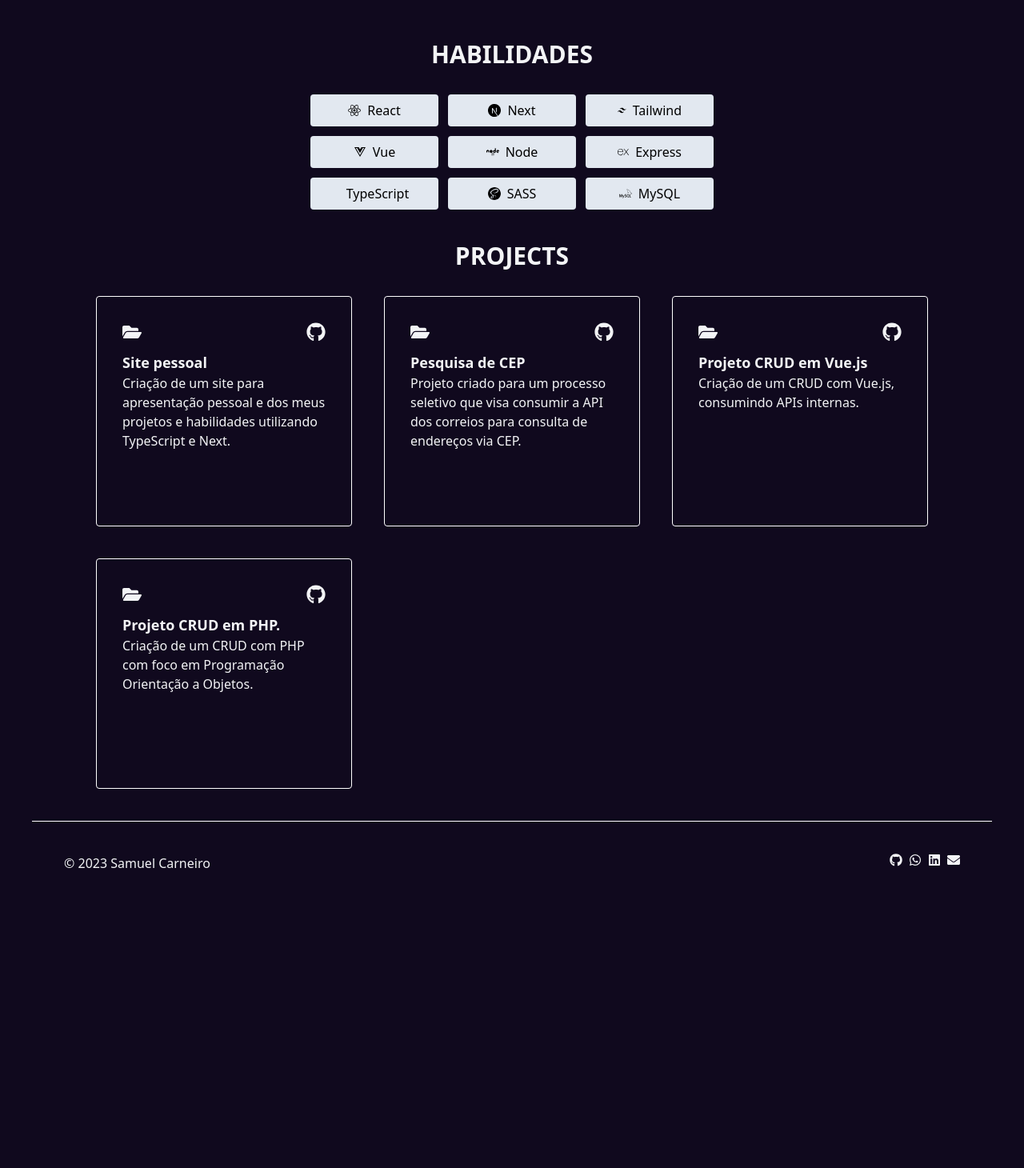
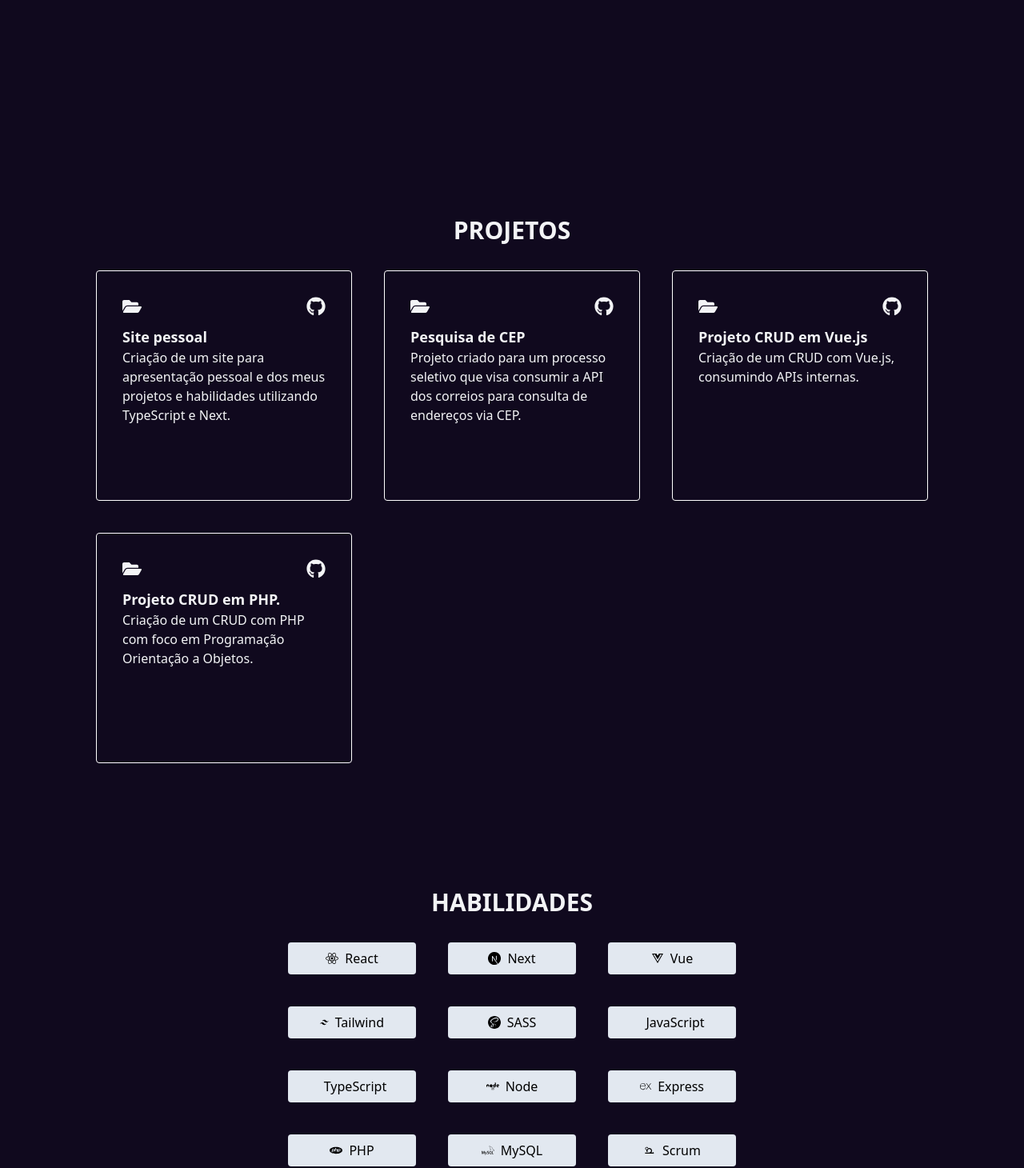
Before and after one commit to samuellgc/personal-website, a Next.js app: page / in a window 1280 px wide. Shown: the part 1430-2890 px from the top of the page at 80% size. Before the commit the page ends 2581 px from the top, so only its background shows below. Built offline with nearby package versions, Linux system fonts and the light colour scheme.

Commit message:
Few changes

```diff
--- a/src/app/page.tsx
+++ b/src/app/page.tsx
@@ -9,8 +9,8 @@ export default function Home() {
     <main className="flex min-h-screen flex-col py-5 px-10 gap-10">
       <Hero />
       <About />
+      <Project />
       <Skill />
-      <Project />
       <Footer />
     </main>
   );
--- a/src/components/sections/about.tsx
+++ b/src/components/sections/about.tsx
@@ -6,7 +6,7 @@ import Title from '../ui/title';
 
 export default function About() {
   return (
-    <section className='flex gap-8 flex-col'>
+    <section className='flex gap-8 flex-col h-screen'>
       <Title title={tituloCard} />
       <div className='flex gap-4 justify-center'>
         <Articles body={aboutPtBr} title={quemSouEu} className='max-w-md'/>
--- a/src/components/sections/projects.tsx
+++ b/src/components/sections/projects.tsx
@@ -4,7 +4,7 @@ import Title from '../ui/title';
 
 export default function Project() {
   return (
-    <section className='flex flex-col gap-8'>
+    <section className='flex flex-col gap-8 min-h-screen'>
       <Title title={titleProject} />
       <CardProject projects={projects} />
     </section>
--- a/src/components/sections/skills.tsx
+++ b/src/components/sections/skills.tsx
@@ -1,5 +1,7 @@
 import { FaNode, FaReact, FaVuejs } from 'react-icons/fa';
-import { SiExpress, SiMysql, SiNextdotjs, SiSass, SiTailwindcss, SiTypescript } from 'react-icons/si';
+import { DiScrum } from 'react-icons/di';
+import { TbBrandJavascript, TbBrandTypescript } from 'react-icons/tb';
+import { SiExpress, SiMysql, SiNextdotjs, SiPhp, SiSass, SiTailwindcss } from 'react-icons/si';
 import { CardSkills } from '../ui/cards';
 import { titleSkillPt } from '../../utils/data/skill';
 import Title from '../ui/title';
@@ -8,16 +10,19 @@ export default function Skill() {
   return (
     <section className='flex flex-col gap-8 justify-center'>
       <Title title={titleSkillPt} />
-      <div className='flex gap-3 justify-center w-1/2 flex-wrap mx-auto'>
+      <div className='flex gap-10 max-w-[560px] flex-wrap mx-auto'>
         <CardSkills icon={<FaReact />} title='React' />
         <CardSkills icon={<SiNextdotjs />} title='Next' />
+        <CardSkills icon={<FaVuejs />} title='Vue' />
         <CardSkills icon={<SiTailwindcss />} title='Tailwind' />
-        <CardSkills icon={<FaVuejs />} title='Vue' />
+        <CardSkills icon={<SiSass />} title='SASS' />
+        <CardSkills icon={<TbBrandJavascript />} title='JavaScript' />
+        <CardSkills icon={<TbBrandTypescript />} title='TypeScript' />
         <CardSkills icon={<FaNode />} title='Node' />
         <CardSkills icon={<SiExpress />} title='Express' />
-        <CardSkills icon={<SiTypescript />} title='TypeScript' />
-        <CardSkills icon={<SiSass />} title='SASS' />
+        <CardSkills icon={<SiPhp />} title='PHP' />
         <CardSkills icon={<SiMysql />} title='MySQL' />
+        <CardSkills icon={<DiScrum />} title='Scrum' />
       </div>
     </section>
   );
--- a/src/components/ui/cards.tsx
+++ b/src/components/ui/cards.tsx
@@ -3,7 +3,7 @@ import { FaFolderOpen, FaGithub } from 'react-icons/fa';
 
 export function CardSkills({ ...props }: CardSkillType) {
   return (
-    <div className='px-10 py-2 bg-slate-200 text-black rounded sm:w-40'>
+    <div className='px-10 py-2 h-max bg-slate-200 text-black rounded sm:w-40'>
       <span className='flex gap-2 justify-center items-center'>
         {props.icon}{props.title}
       </span>
--- a/src/utils/data/project.ts
+++ b/src/utils/data/project.ts
@@ -1,6 +1,6 @@
 import { ProjectType } from '@/@types/types';
 
-export const titleProject = 'Projects';
+export const titleProject = 'Projetos';
 
 export const projects: ProjectType[] = [
   {
```
